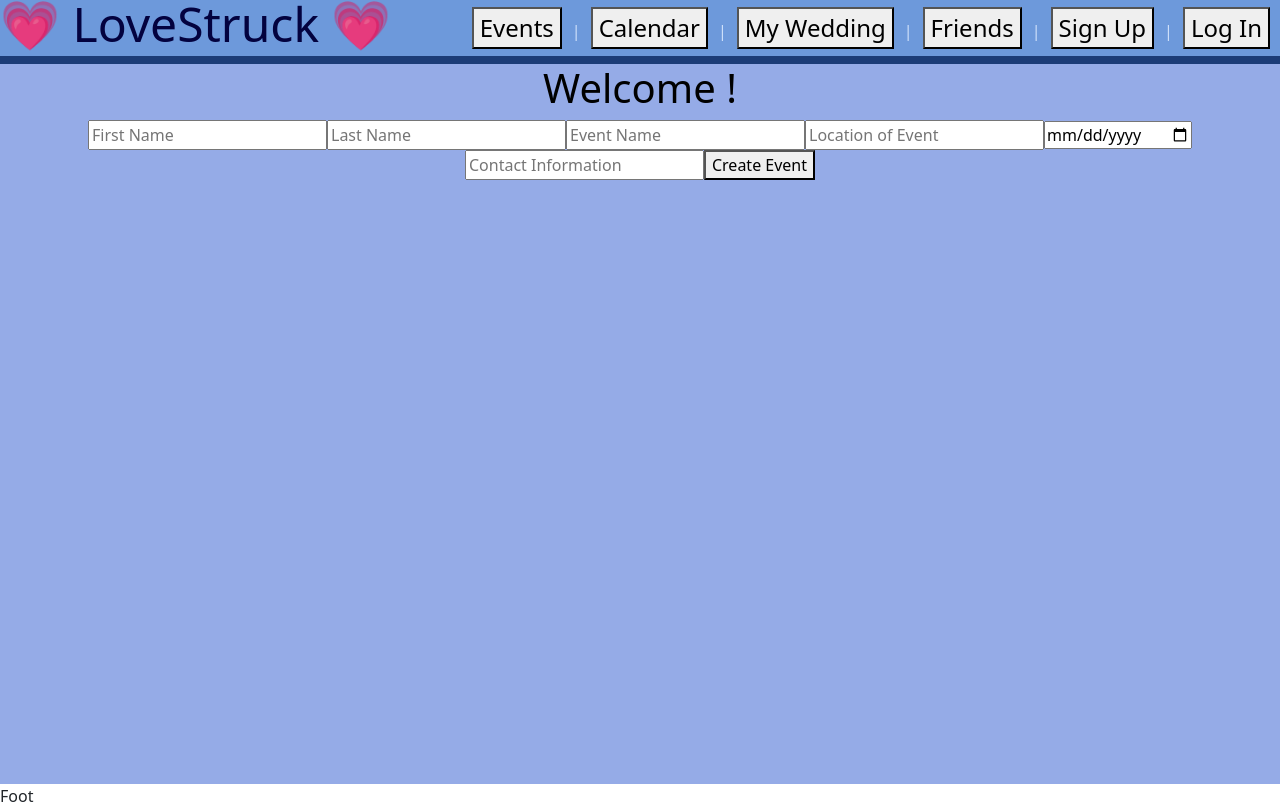
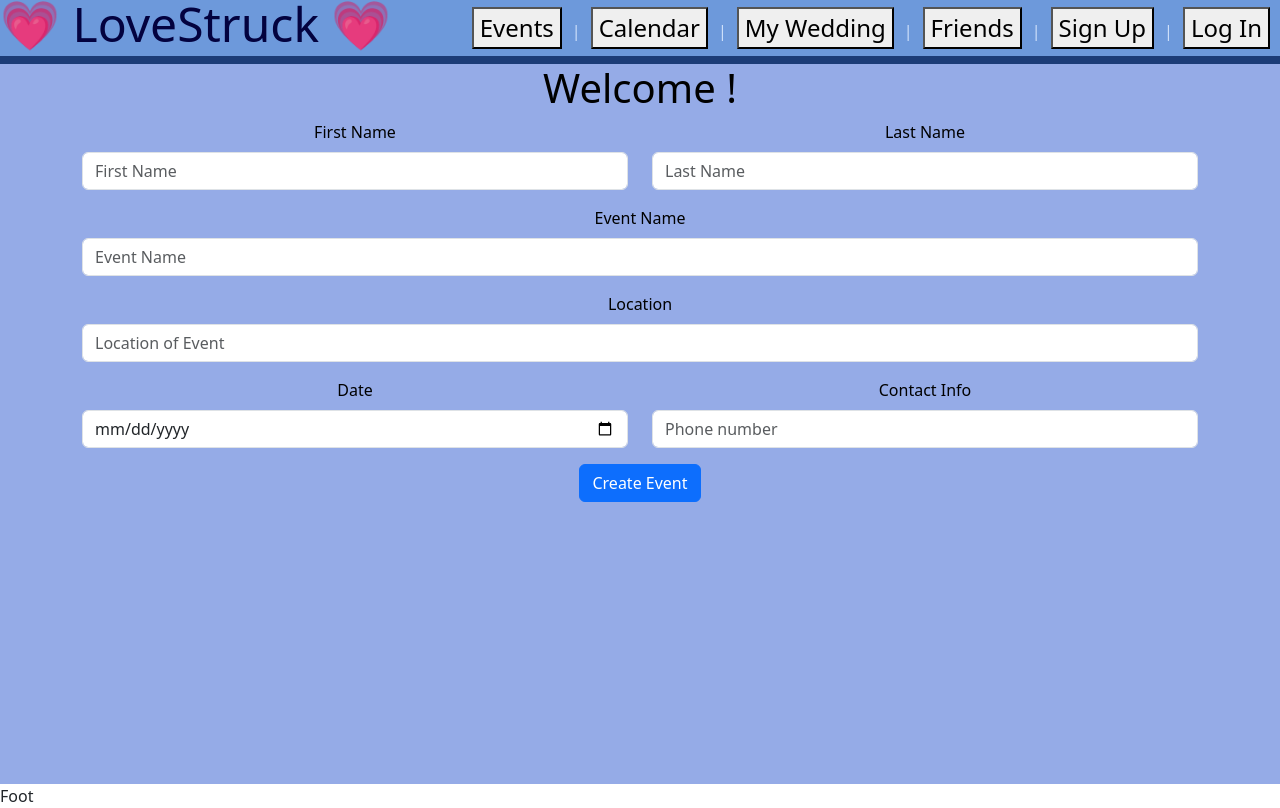
Before and after one commit to devinshade/lovestruck, a React (Vite) app in the folder client/: page /events in a window 1280 px wide. Built offline with nearby package versions, Linux system fonts and the light colour scheme.

Commit message:
styled wedding event form

```diff
--- a/client/package.json
+++ b/client/package.json
@@ -13,10 +13,12 @@
         "@apollo/client": "^3.7.15",
         "@stripe/stripe-js": "^1.54.0",
         "@testing-library/react": "^14.0.0",
+        "bootstrap": "^5.3.3",
         "graphql": "^16.6.0",
         "happy-dom": "^9.20.3",
         "jwt-decode": "^3.1.2",
         "react": "^18.2.0",
+        "react-bootstrap": "^2.10.1",
         "react-dom": "^18.2.0",
         "react-router-dom": "^6.11.2",
         "vitest": "^0.32.0"
--- a/client/src/components/eventForm/index.jsx
+++ b/client/src/components/eventForm/index.jsx
@@ -1,7 +1,11 @@
 import { useState } from 'react';
-import './style.css';
+// import './style.css';
+import Button from 'react-bootstrap/Button';
+import Col from 'react-bootstrap/Col';
+import Form from 'react-bootstrap/Form';
+import Row from 'react-bootstrap/Row';
 
-function Form() {
+function EventForm() {
     // Create state variables for the fields in the form
     // We are also setting their initial values to an empty string
     const [firstName, setFirstName] = useState('');
@@ -40,53 +44,83 @@ function Form() {
     return (
         <div className="container text-center">
             <h1>Welcome {firstName}!</h1>
-            <form className="form" onSubmit={handleFormSubmit}>
-                <input
+            <Form onSubmit={handleFormSubmit}>
+                <Row className="mb-3">
+                    <Form.Group as={Col} controlId="formGridFirstName">
+                    <Form.Label>First Name</Form.Label>
+                    <Form.Control
                         value={firstName}
                         name="firstName"
                         onChange={handleInputChange}
-                    type="firstName"
+                        type="text"
                         placeholder='First Name'
                     />
-                <input
+                    </Form.Group>
+
+                    <Form.Group as={Col} controlId="formGridLastName">
+                    <Form.Label>Last Name</Form.Label>
+                    <Form.Control
                         value={lastName}
                         name="lastName"
                         onChange={handleInputChange}
-                    type="lastName"
+                        type="text"
                         placeholder='Last Name'
                     />
-                <input
+                    </Form.Group>
+                </Row>
+
+                <Form.Group className="mb-3" controlId="formGridEventName">
+                    <Form.Label>Event Name</Form.Label>
+                    <Form.Control
                     value={eventId}
                     name='event'
                     onChange={handleInputChange}
-                    type='event'
+                    type='text'
                     placeholder='Event Name'
                     />
-                <input
+                </Form.Group>
+
+                <Form.Group className="mb-3" controlId="formGridLocation">
+                    <Form.Label>Location</Form.Label>
+                    <Form.Control
                     value={location}
                     name='location'
                     onChange={handleInputChange}
-                    type='location'
+                    type='text'
                     placeholder='Location of Event'
                     />
-                <input
+                </Form.Group>
+
+                <Row className="mb-3">
+                    <Form.Group as={Col} controlId="formGridDate">
+                    <Form.Label>Date</Form.Label>
+                    <Form.Control
                         value={date}
                         name='date'
                         onChange={handleInputChange}
                         type='date'
                         placeholder='Date of Event'
                     />
-                <input
+                    </Form.Group>
+
+                    <Form.Group as={Col} controlId="formGridContactInfo">
+                    <Form.Label>Contact Info</Form.Label>
+                    <Form.Control
                         value={contactInfo}
                         name='contactInfo'
                         onChange={handleInputChange}
-                    type='contactInfo'
-                    placeholder='Contact Information'
+                        type='number'
+                        placeholder='Phone number'
                     />
-                <button type="submit">Create Event</button>
-            </form>
+                    </Form.Group>
+                </Row>
+
+                <Button variant="primary" type="submit">
+                    Create Event
+                </Button>
+            </Form>
         </div>
     )
 }
 
-export default Form;
+export default EventForm;
```
Also changed, not shown: 1 other file (tests, documents, lock files or other folders). Lines whose indentation alone changed are shown as unchanged.
